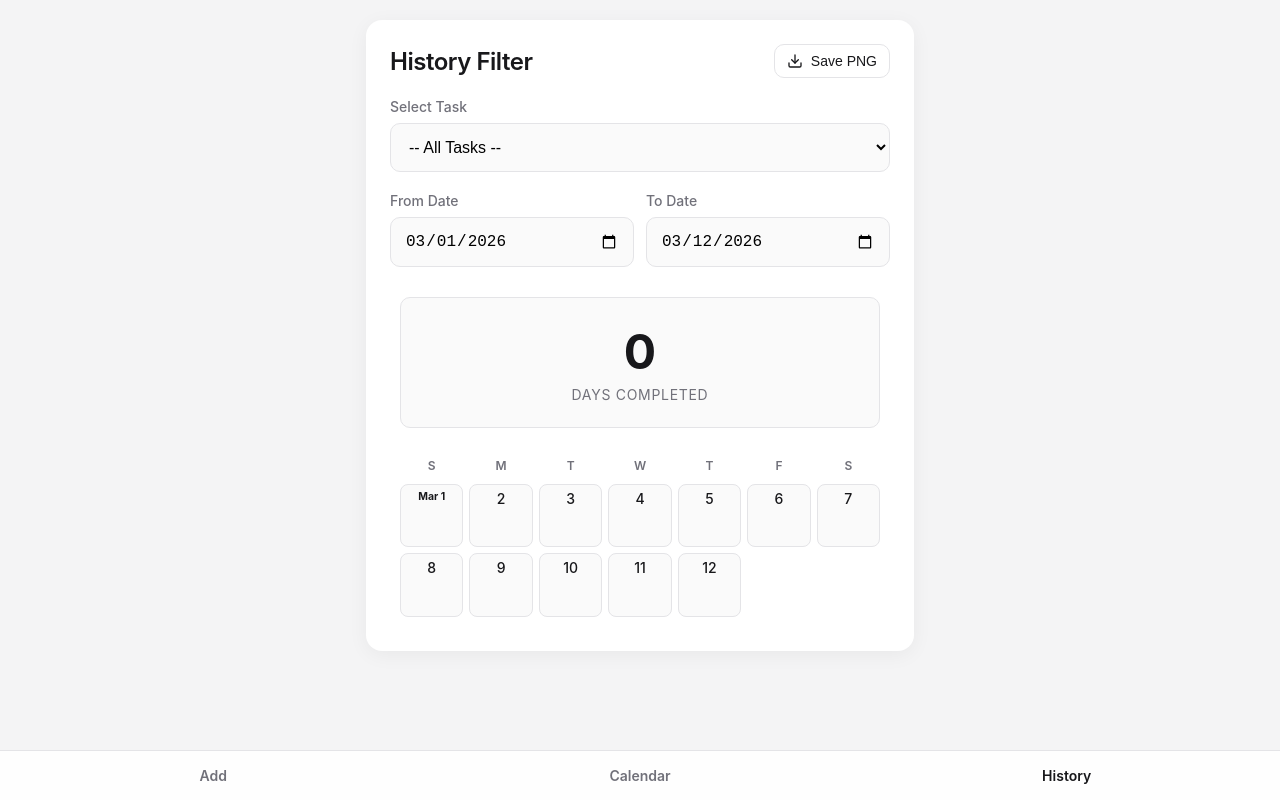
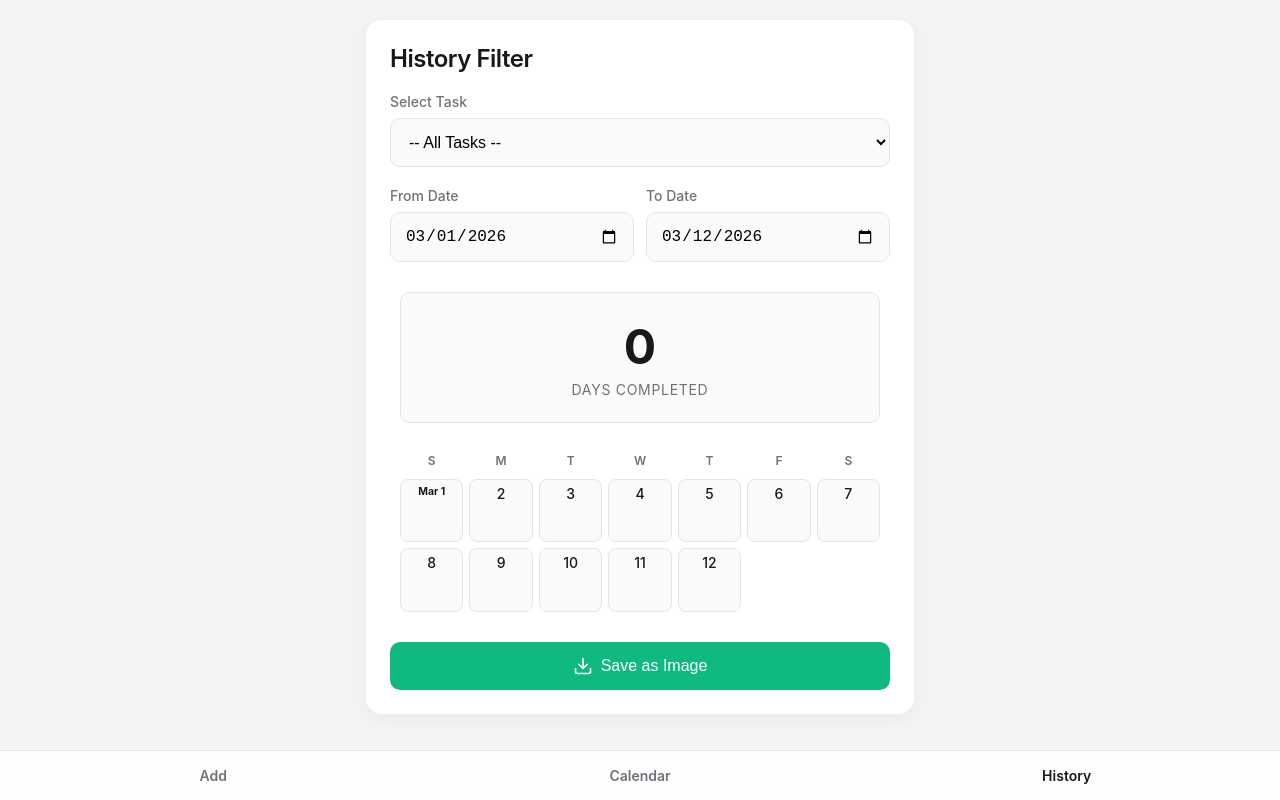
Before and after one commit to sowlintoer/Daily-Task-Manager, a plain HTML site: page index.html in a window 1280 px wide. Both pictures are taken after a click on the element "History". Drawn offline with nearby package versions, Linux system fonts and the light colour scheme.

Commit message:
Update index.html

```diff
--- a/index.html
+++ b/index.html
@@ -4,9 +4,7 @@
     <meta charset="UTF-8">
     <meta name="viewport" content="width=device-width, initial-scale=1.0">
     <title>Minimal Task Calendar</title>
-
     <script src="https://cdnjs.cloudflare.com/ajax/libs/html2canvas/1.4.1/html2canvas.min.js"></script>
-
     <style>
         :root {
             --bg-color: #f4f4f5;
@@ -55,9 +53,9 @@
             width: 100%; background: var(--text-main); color: white; border: none;
             padding: 14px; border-radius: var(--radius-md); font-size: 1rem; font-weight: 500;
             cursor: pointer; transition: transform 0.1s; margin: 0;
-            display: flex; align-items: center; justify-content: center; gap: 8px;
         }
         button:active { transform: scale(0.98); }
+        button:disabled { background: var(--text-muted); cursor: not-allowed; opacity: 0.7; }
 
         .btn-outline { background: transparent; color: var(--text-main); border: 1px solid var(--border); width: auto; white-space: nowrap; }
         .btn-outline.active { background: var(--text-main); color: white; border-color: var(--text-main); }
@@ -76,6 +74,7 @@
         .delete-btn {
             width: auto; background: transparent; color: var(--text-muted); border: none;
             padding: 6px; border-radius: 6px; margin: 0; opacity: 0; transition: all 0.2s;
+            display: flex; align-items: center; justify-content: center;
         }
         .delete-btn:hover { background: #fee2e2; color: #ef4444; }
         .task-item:hover .delete-btn { opacity: 1; }
@@ -98,17 +97,14 @@
         .dot-container { display: flex; flex-wrap: wrap; gap: 3px; justify-content: center; width: 100%; pointer-events: none; }
         .dot { width: 8px; height: 8px; border-radius: 50%; }
 
-        /* Capture Area for PNG export */
-        #captureArea {
-            background-color: var(--surface); /* Ensures white background on export */
-            padding: 10px;
-            border-radius: var(--radius-md);
-        }
-
-        /* Stats */
+        /* Stats & Export Area */
+        .export-wrapper { background: var(--surface); padding: 10px; border-radius: var(--radius-md); margin-bottom: 20px; }
         .stats-box { background: #fafafa; border: 1px solid var(--border); padding: 24px; border-radius: var(--radius-md); text-align: center; margin-bottom: 24px; }
         .stats-box h1 { margin: 0; font-size: 3rem; color: var(--text-main); }
         .stats-box p { margin: 5px 0 0 0; color: var(--text-muted); font-size: 0.875rem; text-transform: uppercase; letter-spacing: 0.05em; }
+
+        .export-btn { margin-top: 20px; display: flex; align-items: center; justify-content: center; gap: 8px; background: #10b981; }
+        .export-btn:hover { background: #059669; }
 
         /* Navigation */
         .tabs {
@@ -168,18 +164,7 @@
     </div>
 
     <div id="sheet3" class="sheet">
-        <div style="display: flex; justify-content: space-between; align-items: center; margin-bottom: 20px;">
-            <h2 style="margin: 0;">History Filter</h2>
-            <button onclick="downloadPNG()" class="btn-outline" style="padding: 8px 12px; font-size: 0.875rem;" title="Save as Image">
-                <svg width="16" height="16" viewBox="0 0 24 24" fill="none" stroke="currentColor" stroke-width="2" stroke-linecap="round" stroke-linejoin="round">
-                    <path d="M21 15v4a2 2 0 0 1-2 2H5a2 2 0 0 1-2-2v-4"></path>
-                    <polyline points="7 10 12 15 17 10"></polyline>
-                    <line x1="12" y1="15" x2="12" y2="3"></line>
-                </svg>
-                Save PNG
-            </button>
-        </div>
-
+        <h2>History Filter</h2>
         <div class="form-group">
             <label>Select Task</label>
             <select id="filterSelect" onchange="renderFilteredCalendar()"></select>
@@ -196,7 +181,9 @@
             </div>
         </div>
 
-        <div id="captureArea">
+        <div id="exportArea" class="export-wrapper">
+            <h3 id="exportTitle" style="text-align: center; margin-top: 0; color: var(--text-main); display: none;">Task History</h3>
+
             <div class="stats-box">
                 <h1 id="totalDays">0</h1>
                 <p>Days Completed</p>
@@ -204,6 +191,15 @@
 
             <div id="filterCalendar" class="calendar-grid"></div>
         </div>
+
+        <button class="export-btn" id="downloadBtn" onclick="exportToPNG()">
+            <svg width="20" height="20" viewBox="0 0 24 24" fill="none" stroke="currentColor" stroke-width="2" stroke-linecap="round" stroke-linejoin="round">
+                <path d="M21 15v4a2 2 0 0 1-2 2H5a2 2 0 0 1-2-2v-4"></path>
+                <polyline points="7 10 12 15 17 10"></polyline>
+                <line x1="12" y1="15" x2="12" y2="3"></line>
+            </svg>
+            Save as Image
+        </button>
     </div>
 
     <div class="tabs">
@@ -541,31 +537,46 @@
                 tasks.map(t => `<option value="${t.id}">${t.name}</option>`).join('');
         }
 
-        // Feature: Download History as PNG
-        function downloadPNG() {
-            const elementToCapture = document.getElementById('captureArea');
-            const btn = document.querySelector('button[onclick="downloadPNG()"]');
+        // --- Export to PNG Logic ---
+        function exportToPNG() {
+            const exportArea = document.getElementById('exportArea');
+            const downloadBtn = document.getElementById('downloadBtn');
+            const exportTitle = document.getElementById('exportTitle');
 
-            // Temporary styling for better image output
-            elementToCapture.style.background = '#ffffff';
+            // Show title for the image, disable button to prevent multiple clicks
+            exportTitle.style.display = 'block';
+            downloadBtn.innerText = 'Creating Image...';
+            downloadBtn.disabled = true;
 
-            html2canvas(elementToCapture, {
-                scale: 2, // Generates a high-res image
-                backgroundColor: '#ffffff'
+            // Optional: Get the task name for the filename
+            const select = document.getElementById('filterSelect');
+            const taskName = select.options[select.selectedIndex].text;
+            const fileNameName = taskName !== "-- All Tasks --" ? taskName.replace(/ /g, '_') : "All_Tasks";
+
+            // Use html2canvas to capture the element
+            html2canvas(exportArea, {
+                scale: 2, // Higher resolution
+                backgroundColor: '#ffffff' // Ensure white background
             }).then(canvas => {
-                // Restore original styling
-                elementToCapture.style.background = 'var(--surface)';
-
+                // Create a temporary link to download the image
                 const link = document.createElement('a');
-                const fromDate = document.getElementById('fromDate').value || 'start';
-                const toDate = document.getElementById('toDate').value || 'end';
-
-                link.download = `Task-History_${fromDate}_to_${toDate}.png`;
+                link.download = `Task_History_${fileNameName}.png`;
                 link.href = canvas.toDataURL('image/png');
                 link.click();
+
+                // Reset UI
+                exportTitle.style.display = 'none';
+                downloadBtn.innerHTML = `
+                    <svg width="20" height="20" viewBox="0 0 24 24" fill="none" stroke="currentColor" stroke-width="2" stroke-linecap="round" stroke-linejoin="round">
+                        <path d="M21 15v4a2 2 0 0 1-2 2H5a2 2 0 0 1-2-2v-4"></path>
+                        <polyline points="7 10 12 15 17 10"></polyline>
+                        <line x1="12" y1="15" x2="12" y2="3"></line>
+                    </svg> Save as Image`;
+                downloadBtn.disabled = false;
             }).catch(err => {
-                console.error("Error generating image:", err);
-                alert("Failed to create image. Please try again.");
+                console.error("Error creating image:", err);
+                alert("Sorry, there was an error generating the image.");
+                downloadBtn.disabled = false;
             });
         }
 
```
